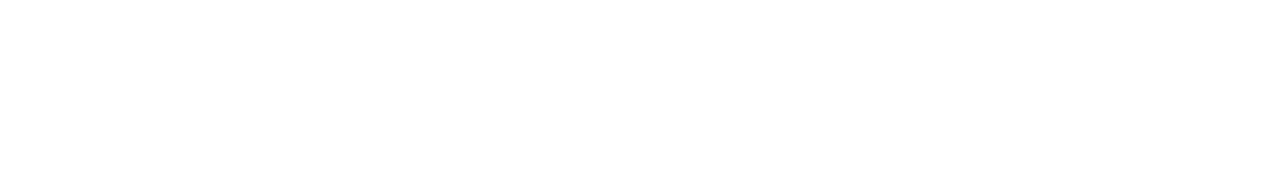
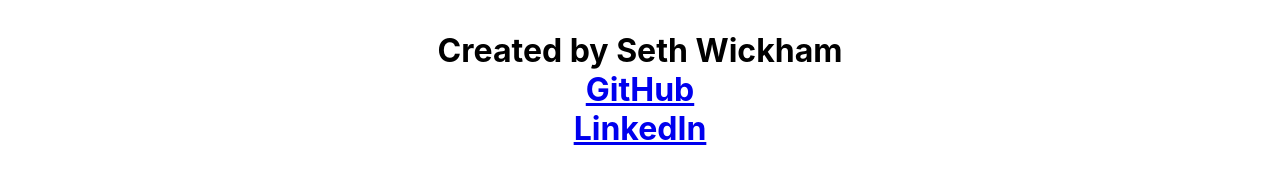
Before and after one commit to SethWickham/bst-frontend-project, a React (Create React App) app: page /contact in a window 1280 px wide. Shown: the part 131-314 px from the top of the page. Built offline with nearby package versions, Linux system fonts and the light colour scheme.

Commit message:
created contact component with links

```diff
--- a/src/App.js
+++ b/src/App.js
@@ -17,6 +17,7 @@
 import InputFirstName from './Components/InputFirstName.component';
 import RenderFirstNames from './Components/RenderFirstNames.component';
 import Home from './Components/Home.component';
+import Contact from './Components/Contact.component';
 
 //This is the Center point of our application
 function App() {
@@ -27,6 +28,7 @@
       <Route path="/input" component={InputFirstName} />
       <Route path="/render" component={RenderFirstNames} />
       <Route path="/home" component={Home} />
+      <Route path="/contact" component={Contact} />
     </Router>
   );
 }
--- a/src/CSS/Contact.module.css
+++ b/src/CSS/Contact.module.css
@@ -4,10 +4,12 @@
   margin: auto 10px;
   width: auto;
   height: 800px;
-  background-image: url('https://res.cloudinary.com/seth-fee-cloudinary32/image/upload/v1561961483/image_ixfbdk.png');
+
   background-size: 94%;
 }
 
 .Heading {
+  margin: 100px;
   text-align: center;
+  justify-content: center;
 }
--- a/src/Components/Contact.component.js
+++ b/src/Components/Contact.component.js
@@ -1,12 +1,20 @@
 import React from 'react';
 
 //here we are bringing in our css styling.
-import styling from '../CSS/Home.module.css';
+import styling from '../CSS/Contact.module.css';
 
 // stateless component that contains our home component
 const Contact = props => (
   <div className={styling.Container}>
-    <h1 className={styling.Heading}>Welcome</h1>
+    <h1 className={styling.Heading}>
+      Created by Seth Wickham
+      <br />
+      <a href="https://github.com/SethWickham">GitHub</a>
+      <br />
+      <a href="https://www.linkedin.com/in/seth-wickham-full-stack-dev/">
+        LinkedIn
+      </a>
+    </h1>
   </div>
 );
 export default Contact;
--- a/src/Components/Home.Component.js
+++ b/src/Components/Home.Component.js
@@ -3,7 +3,7 @@
 //here we are bringing in our css styling.
 import styling from '../CSS/Home.module.css';
 
-// stateless component that contains our home component
+// this is our stateless home component
 const Home = props => (
   <div className={styling.Container}>
     <h1 className={styling.Heading}>Welcome</h1>
--- a/src/Components/Navbar.component.js
+++ b/src/Components/Navbar.component.js
@@ -25,7 +25,7 @@
             Output
           </button>
         </Link>
-        <Link to="/render">
+        <Link to="/contact">
           <button className={styling.Button} type="button">
             Contact
           </button>
```
